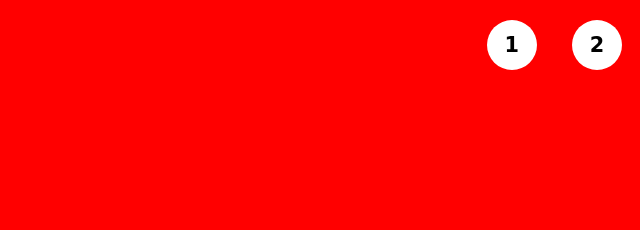
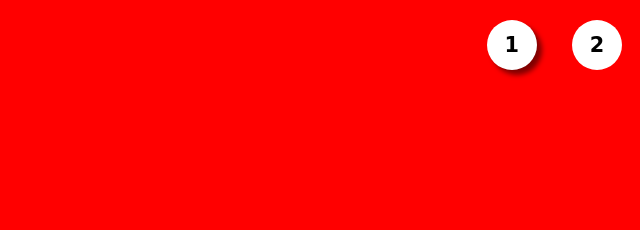
Before and after one commit to UrbanoG2/htmlcss-shoes, a plain HTML site: page index.html in a window 1280 px wide. In both pictures the pointer is over the link 1069 px from the left and 45 px from the top of the page. Shown: the top 230 px of the page, 558-1198 px from the left. Drawn offline with Linux system fonts and the light colour scheme; a web font is replaced by a local one.

Commit message:
shadow added

```diff
--- a/css/style.css
+++ b/css/style.css
@@ -49,7 +49,10 @@ a {
     height: 50px;
     line-height: 50px;
     width: 50px;
+}
 
+a:hover {
+    box-shadow: 5px 5px 5px rgba(0, 0, 0, 0.5);
 }
 
 .text {
```
